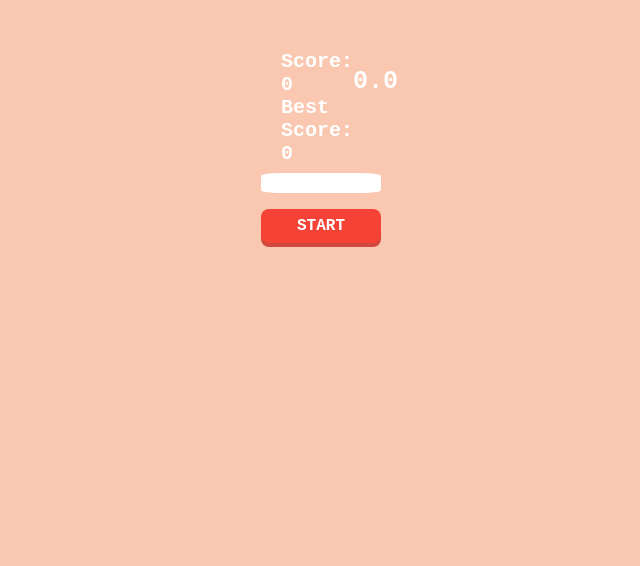
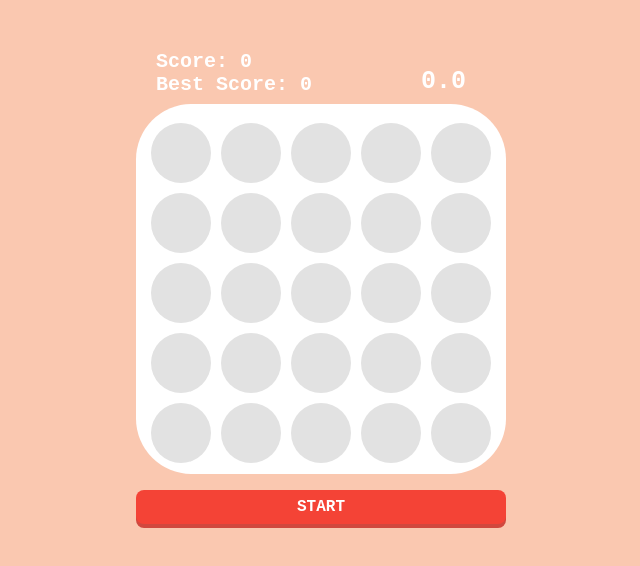
Before and after one commit to toshi-nakamura/Panel_Touch_Game, a plain HTML site: page index.html in a window 1280 px wide. Shown: the whole page, without its empty margins (319-959 px from the left). Drawn offline with Linux system fonts and the light colour scheme; files that its build step writes are made by us from their sources.

Commit message:
CSS, JSのsrc変更
ディレクトリ指定をしていたので、消去しました。

```diff
--- a/index.html
+++ b/index.html
@@ -4,7 +4,7 @@
     <meta charset="UTF-8">
     <meta name="viewport" content="width=device-width, initial-scale=1.0">
     <title>Panel Touch Game</title>
-    <link rel="stylesheet" href="css/styles.css">
+    <link rel="stylesheet" href="styles.css">
 </head>
 <body>
     <div id= "container">
@@ -19,6 +19,6 @@
         <div id= "btn">START</div>
     </div>
 
-    <script src="js/main.js"></script>
+    <script src="main.js"></script>
 </body>
 </html>
```
